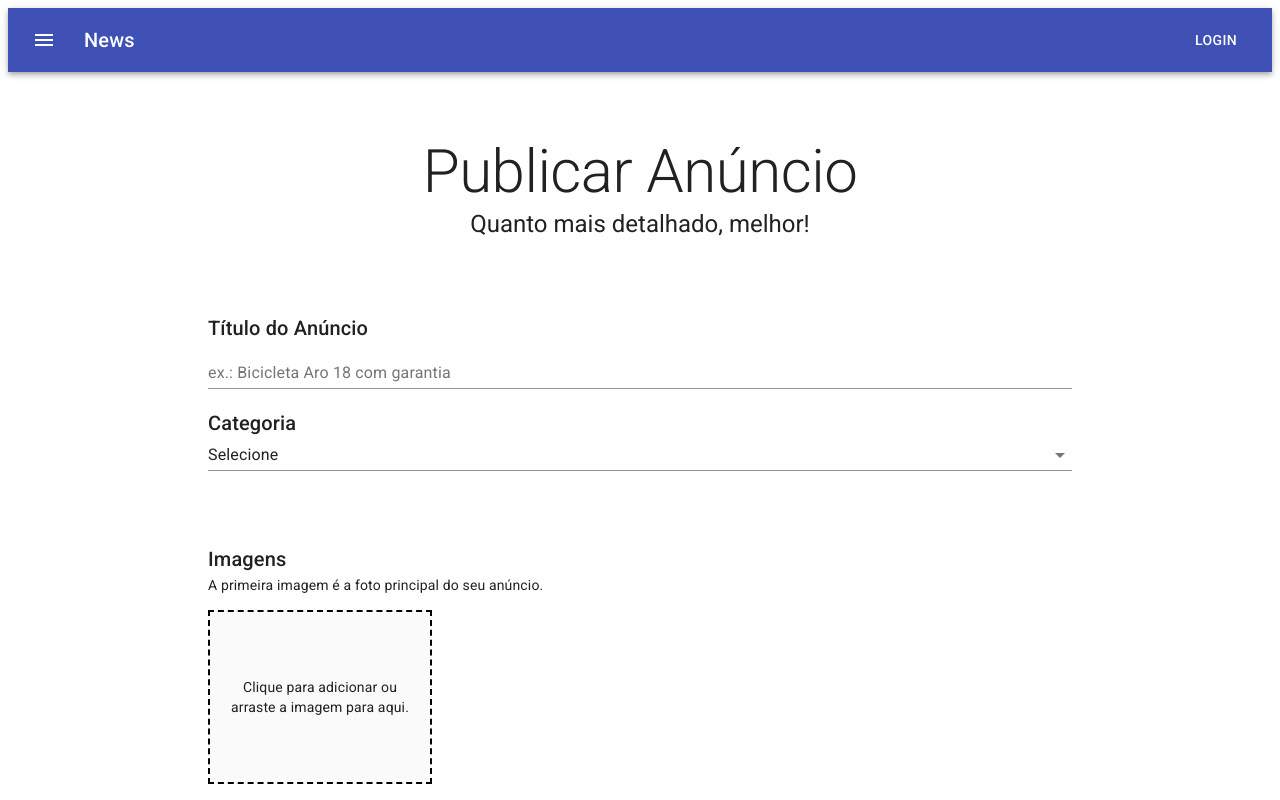
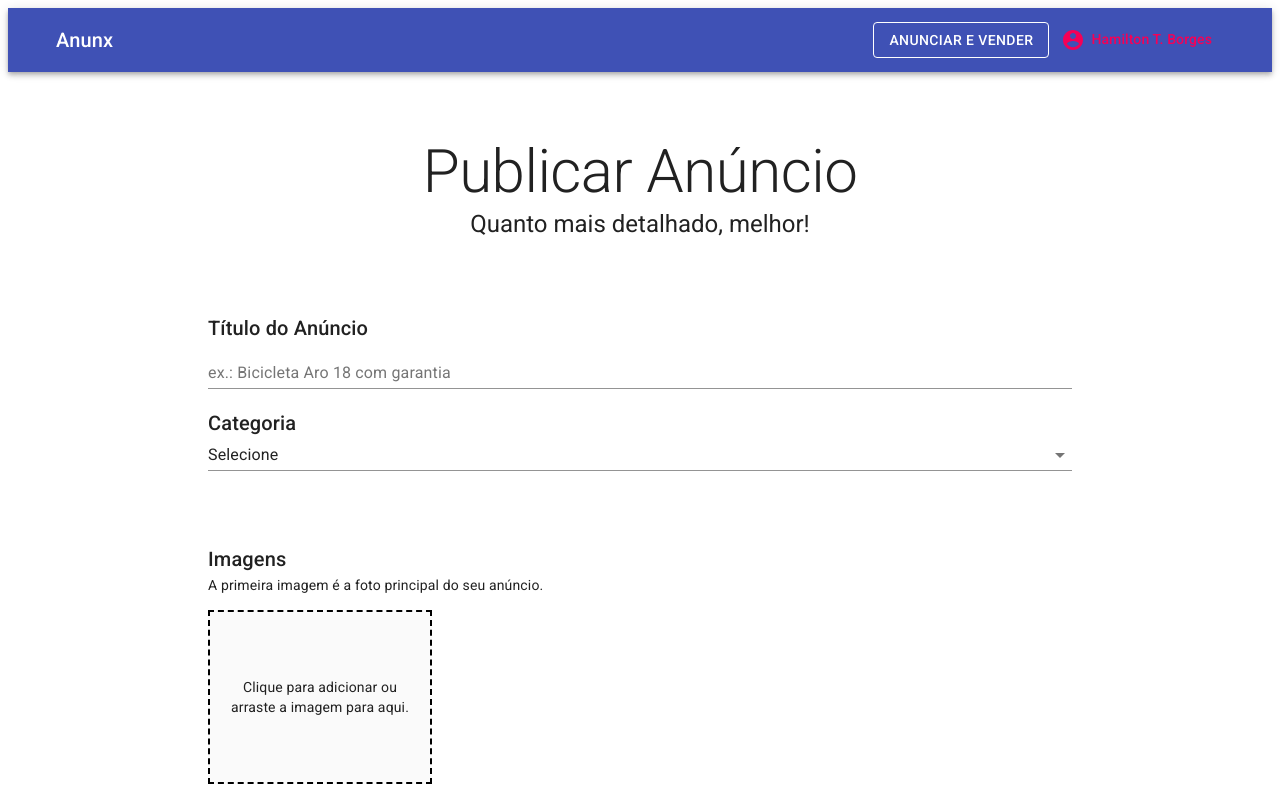
Before and after one commit to hamiltontborges/anunx, a Next.js app: page /user/publish in a window 1280 px wide. Shown: the top 800 px of the page. Built offline with nearby package versions, Linux system fonts and the light colour scheme.

Commit message:
header - adcionando container e menu do usuário

```diff
--- a/pages/index.js
+++ b/pages/index.js
@@ -52,7 +52,7 @@
                 </Paper>
             </Container>
 
-            <Container maxWidth="md" className={classes.cardGrid}>
+            <Container maxWidth="lg" className={classes.cardGrid}>
                 <Typography component="h2" variant="h4" align='center' color="textPrimary">
                     Destaques
                 </Typography>
--- a/pages/user/dashboard.js
+++ b/pages/user/dashboard.js
@@ -40,7 +40,7 @@
         </Button>
       </Container>
 
-      <Container maxWidth="md">
+      <Container maxWidth="lg">
         <Grid container spacing={4}>
           <Grid item xs={12} sm={6} md={4}>
             <Card>
--- a/src/components/Header.js
+++ b/src/components/Header.js
@@ -1,40 +1,92 @@
-import React from 'react';
-import { makeStyles } from '@material-ui/core/styles';
-import AppBar from '@material-ui/core/AppBar';
-import Toolbar from '@material-ui/core/Toolbar';
-import Typography from '@material-ui/core/Typography';
-import Button from '@material-ui/core/Button';
-import IconButton from '@material-ui/core/IconButton';
-import MenuIcon from '@material-ui/icons/Menu';
+import React, { useState } from 'react'
+import Link from 'next/link'
+import {
+    AppBar,
+    Toolbar,
+    Typography,
+    Button,
+    IconButton,
+    Container,
+    Avatar,
+    Menu,
+    MenuItem,
+    Divider,
+} from '@material-ui/core'
+
+import { AccountCircle } from '@material-ui/icons'
+
+import { makeStyles } from '@material-ui/core/styles'
 
 const useStyles = makeStyles((theme) => ({
-    root: {
-        flexGrow: 1,
-    },
+
     menuButton: {
         marginRight: theme.spacing(2),
     },
     title: {
         flexGrow: 1,
     },
-}));
+    userName: {
+        marginLeft: 6,
+    },
+    divider: {
+        margin: '8px 0'
+    }
+}))
 
 export default function ButtonAppBar() {
-    const classes = useStyles();
+    const classes = useStyles()
+
+    const [anchorUserMenu, setAnchorUserMenu] = useState(false)
+
+    const openUserMenu = Boolean(anchorUserMenu)
 
     return (
-        <div className={classes.root}>
+        <>
             <AppBar position="static">
-                <Toolbar>
-                    <IconButton edge="start" className={classes.menuButton} color="inherit" aria-label="menu">
-                        <MenuIcon />
-                    </IconButton>
-                    <Typography variant="h6" className={classes.title}>
-                        News
-                    </Typography>
-                    <Button color="inherit">Login</Button>
-                </Toolbar>
+                <Container maxWidth="lg">
+                    <Toolbar>
+                        <Typography variant="h6" className={classes.title}>
+                            Anunx
+                        </Typography>
+                        <Link href="/user/publish" passHref>
+                            <Button color="inherit" variant="outlined">
+                                Anunciar e Vender
+                            </Button>
+                        </Link>
+                        <IconButton color="secondary" onClick={(e) => setAnchorUserMenu(e.currentTarget)}>
+                            {
+                                true === false
+                                    ? <Avatar src="" />
+                                    : <AccountCircle />
+
+                            }
+                            <Typography variant="subtitle2" color="secondary" className={classes.userName}>
+                                Hamilton T. Borges
+                            </Typography>
+                        </IconButton>
+
+                        <Menu
+                            anchorEl={anchorUserMenu}
+                            open={openUserMenu}
+                            onClose={() => setAnchorUserMenu(null)}
+                            anchorOrigin={{
+                                vertical: 'top',
+                                horizontal: 'right',
+                            }}
+                        >
+                            <Link href="/user/dashboard" passHref>
+                                <MenuItem>Meus anúncios</MenuItem>
+                            </Link>
+                            <Link href="/user/publish" passHref>
+                                <MenuItem>Publicar novo anúncio</MenuItem>
+                            </Link>
+                            <Divider className={classes.divider}/>
+                            <MenuItem>Sair</MenuItem>
+                        </Menu>
+
+                    </Toolbar>
+                </Container>
             </AppBar>
-        </div>
-    );
+        </>
+    )
 }
```
